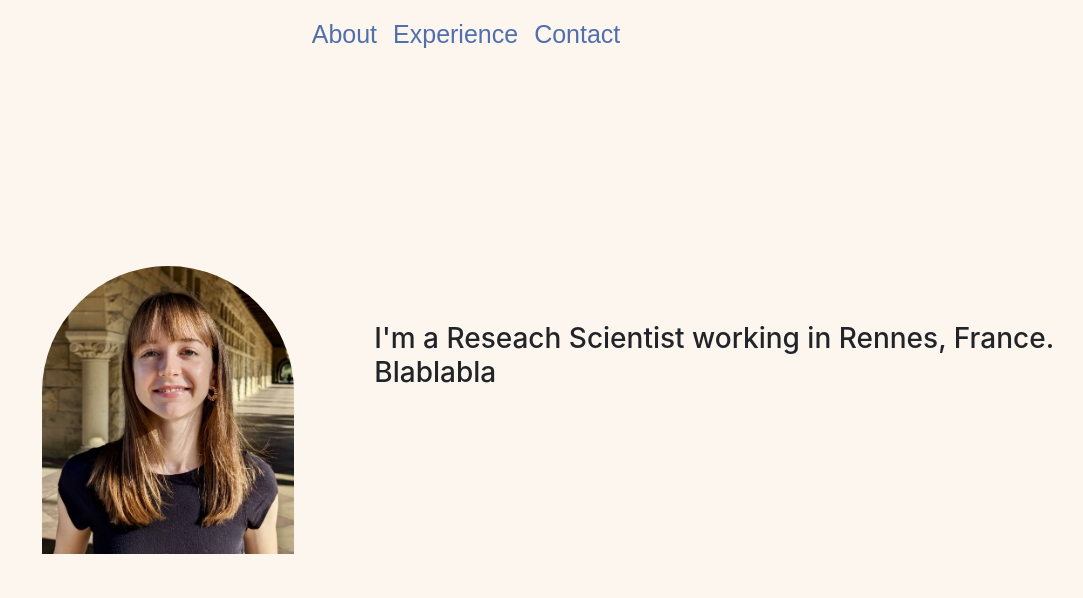
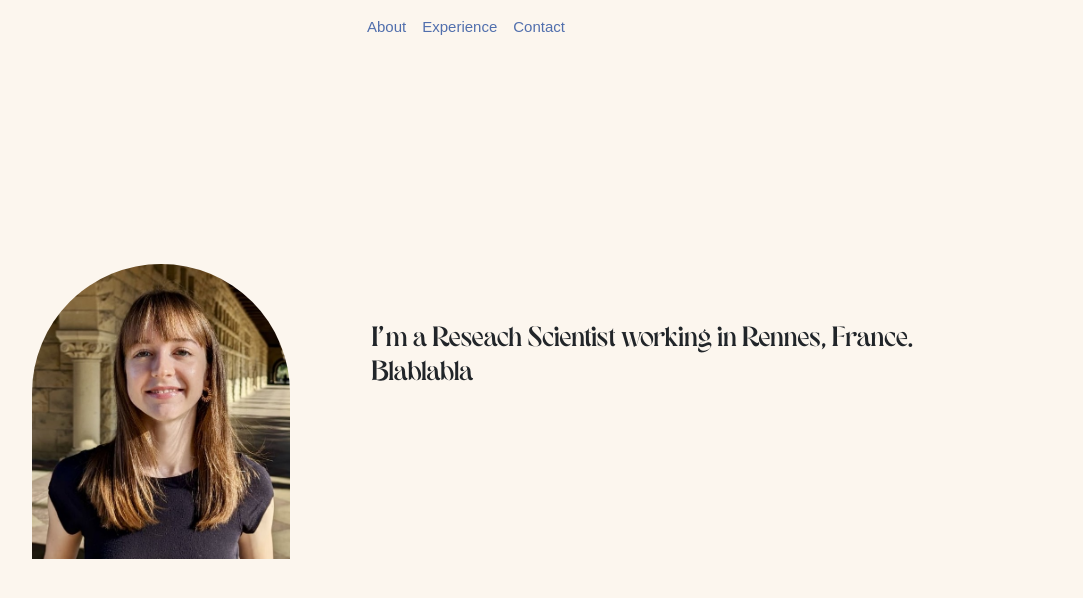
Before and after one commit to roma-rin/portfolio, a plain HTML site: page index.html in a window 1280 px wide. Shown: the whole page, without its empty margins (174-1257 px from the left). Drawn offline with nearby package versions, Linux system fonts and the light colour scheme.

Commit message:
add custom font

```diff
--- a/css/styles.css
+++ b/css/styles.css
@@ -1,10 +1,5 @@
 .bg-light {
     background-color: #fcf6ee!important;
-}
-
-.navbar {
-    font-family: 'Space Grotesk', sans-serif;
-    font-size: 25px;
 }
 
 .nav-link {
@@ -19,8 +14,19 @@ header .row{
     min-height: 90vh;
 }
 
+@font-face {
+    font-family: "CustomFont";
+    src: url("../font/SonderRegular.otf") format("opentype");
+}
+
 body {
    background-color: #fcf6ee;
+   font-family: 'CustomFont';
+}
+
+.navbar {
+    font-family: 'Space Grotesk', sans-serif;
+    font-size: 15px;
 }
 
 img {
--- a/index.html
+++ b/index.html
@@ -37,7 +37,7 @@
       </nav>
 
     <!-- *** Header *** -->
-      <header class="container-fluid">
+      <header>
         <div class="row align-items-center">
           <div class="col-12 col-md-5"> <img src="img/portrait.jpg"></div>  <!-- col-sm col-md ou col-lg si on veut changer la disposition selon la taille des écrans -->
           <div class="col-12 col-md-7"><h3>I'm a Reseach Scientist working in Rennes, France. <br> Blablabla</h3></div>
```
Also changed, not shown: font/SonderRegular.otf (added).
